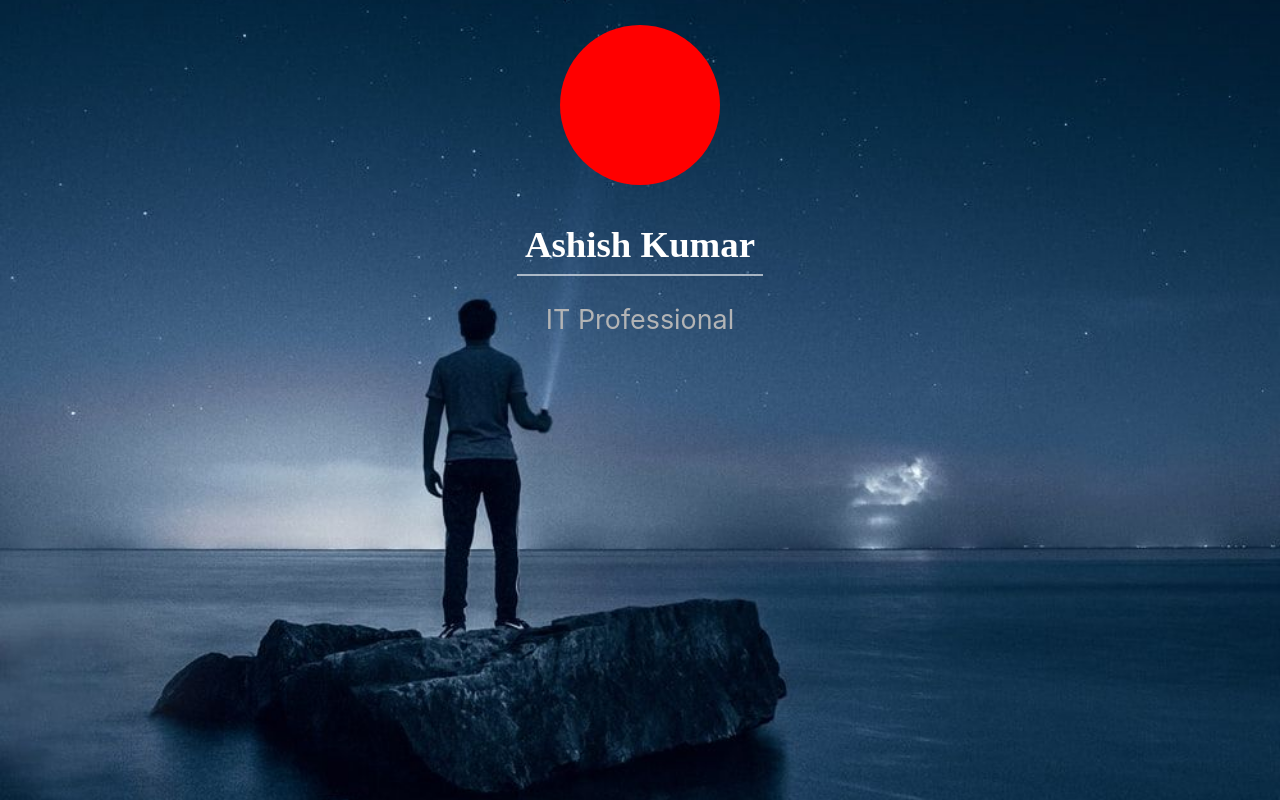
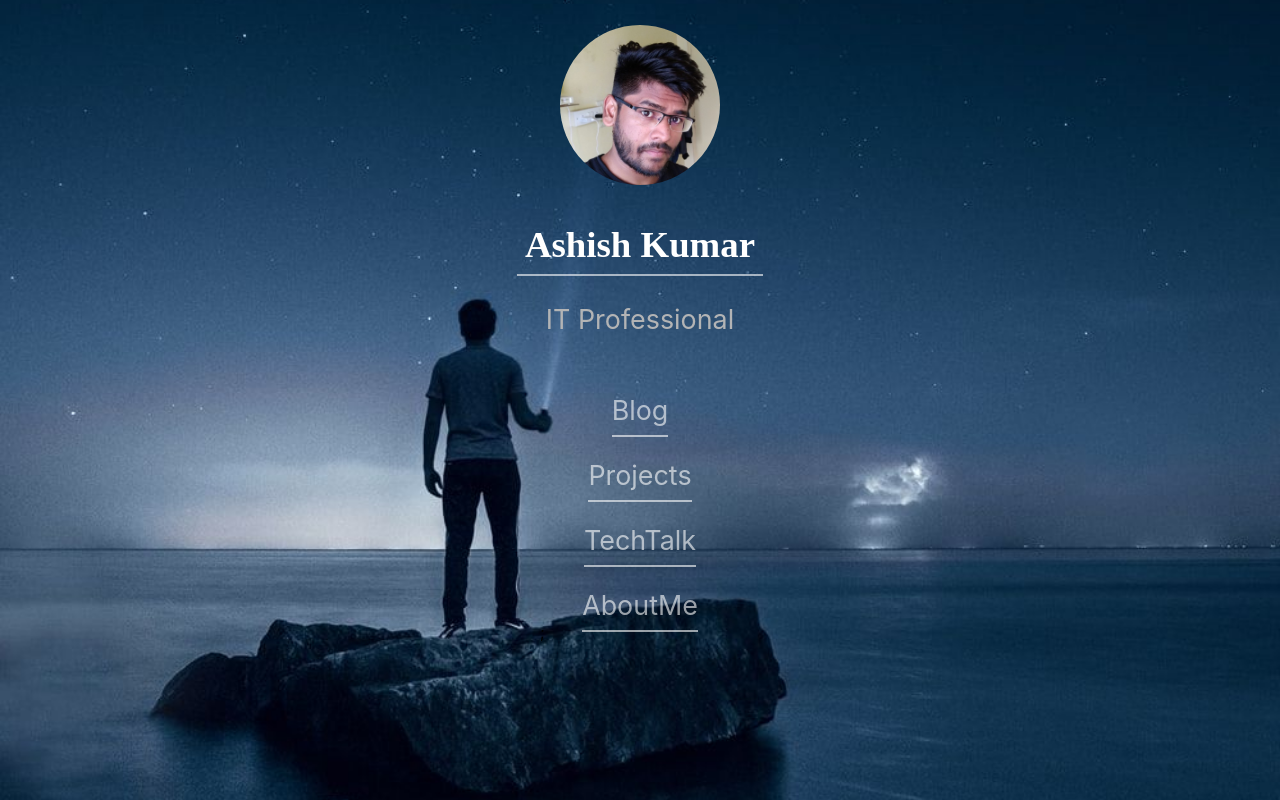
Before and after one commit to ashishkrr/mywebsite, a React (Create React App) app: page / in a window 1280 px wide. Built offline with nearby package versions, Linux system fonts and the light colour scheme.

Commit message:
added pages

```diff
--- a/src/App.tsx
+++ b/src/App.tsx
@@ -1,7 +1,7 @@
 import React from 'react';
 import logo from './logo.svg';
 import './App.css';
-import { Landing } from './pages/Landing';
+import { Home } from './pages/Home';
 
 function App() {
   return (
@@ -21,7 +21,7 @@ function App() {
     //     </a>
     //   </header>
     // </div>
-    <Landing />
+    <Home />
   );
 }
 
--- a/src/components/ContentList.tsx
+++ b/src/components/ContentList.tsx
@@ -1,15 +1,39 @@
 import React from 'react'
+import { ChangeStyleOnHover } from '../hooks/common'
 
 interface ContentListProps {
     label : string
     labelStyle ?  : React.CSSProperties
-
 }
 
 export const ContentList: React.FunctionComponent<ContentListProps> = ({label, labelStyle}) =>  {
+  const { borderStyleOpacity, hoverOnText, hoverOutText } = ChangeStyleOnHover()
   return (
-    <div style={{display: "flex", borderWidth: 5, borderColor: "white", width: 200, height: 100, marginTop: 20}}>
-        {/* <h2 style={{color: "white", fontFamily: `'Oxygen', 'sans-serif'`, fontSize: "2.3em"}}>{label}</h2> */}
+    <div style={{
+        display: "flex",
+        width: 200,
+        height: 50,
+        marginTop: 15,
+        justifyContent: "center",
+        alignItems: "center",
+        flexDirection: "column"
+      }}
+    >
+      <div style={{
+        borderBlockEnd: "2px solid white",
+        opacity: borderStyleOpacity.opacity,
+        height: 68
+      }}
+      onMouseEnter={(event) => hoverOnText()}
+      onMouseLeave={(event) => hoverOutText()}
+      >
+        <p style={{
+              fontSize: "1.68em",
+              color: "white",
+              opacity: "revert"
+          }}>{label}
+        </p>
+      </div>
     </div>
   )
 }
--- a/src/components/Photo.tsx
+++ b/src/components/Photo.tsx
@@ -1,4 +1,5 @@
 import React from 'react'
+import profilePhoto from '../assets/images/ashDp.jpeg'
 
 export const Photo = () => {
   return (
@@ -8,7 +9,10 @@ export const Photo = () => {
             height: 160,
             backgroundColor: "red",
             borderRadius: "50%",
-            marginTop: 25
+            marginTop: 25,
+            backgroundImage: `url(${profilePhoto})`,
+            backgroundSize: 'cover',
+            backgroundRepeat: "no-repeat"
         }}
     ></div>
   )
--- a/src/pages/Landing.tsx
+++ b/src/pages/Home.tsx
@@ -5,7 +5,9 @@ import { ContentList } from '../components/ContentList'
 import { Photo } from '../components/Photo'
 import { ChangeStyleOnHover } from '../hooks/common'
 
-export const Landing = () => {
+const pages = ['Blog', 'Projects', 'TechTalk', 'AboutMe']
+
+export const Home = () => {
   return (
     <div
         style={{
@@ -18,11 +20,23 @@ export const Landing = () => {
             backgroundPosition: "center"
         }}
     >
-        <Photo />
-        <ProfileName />
-        <p style={{fontSize: "1.68em", color: "#B3B4B5"}}>IT Professional</p>
+    <Photo />
+    <ProfileName />
+    <p style={{
+        fontSize: "1.68em",
+        color: "#B3B4B5"
+    }}>IT Professional</p>
+    <ListOFPageNav />
     </div>
   )
+}
+
+const ListOFPageNav = () => {
+    return <div>
+        {pages.map((page, index) => {
+            return <ContentList key={index} label={page} />
+        })};
+    </div>
 }
 
 export const ProfileName = () => {
@@ -33,7 +47,6 @@ export const ProfileName = () => {
             onMouseLeave={(event) => hoverOutText()}
 
         >
-
             <h2
                 style={{
                     color: "white",
@@ -46,11 +59,10 @@ export const ProfileName = () => {
                 style={{
                     borderBlockEnd: "2px solid white",
                     opacity: borderStyleOpacity.opacity
-
                 }}
             >
         </div>
-        </div>
+    </div>
 
     )
 }
```
Also changed, not shown: src/components/ContactWay.tsx (added, +7 -0 lines), src/hooks/home.tsx (added, +7 -0 lines), src/pages/AboutMe.tsx (added, +7 -0 lines), src/pages/Blog.tsx (added, +7 -0 lines), src/pages/Projects.tsx (added, +7 -0 lines), src/pages/TechTalk.tsx (added, +7 -0 lines), src/assets/images/ashDp.jpeg (added).
